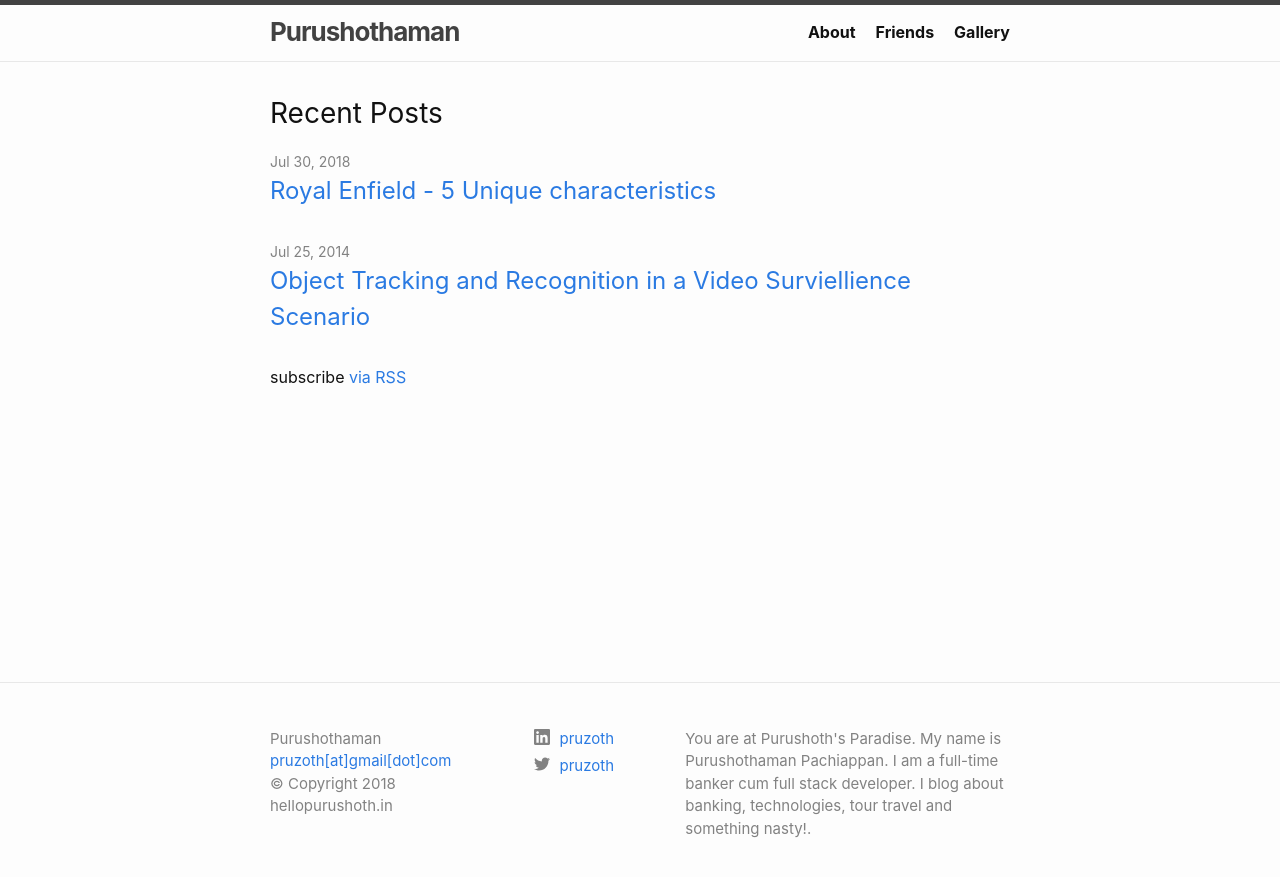
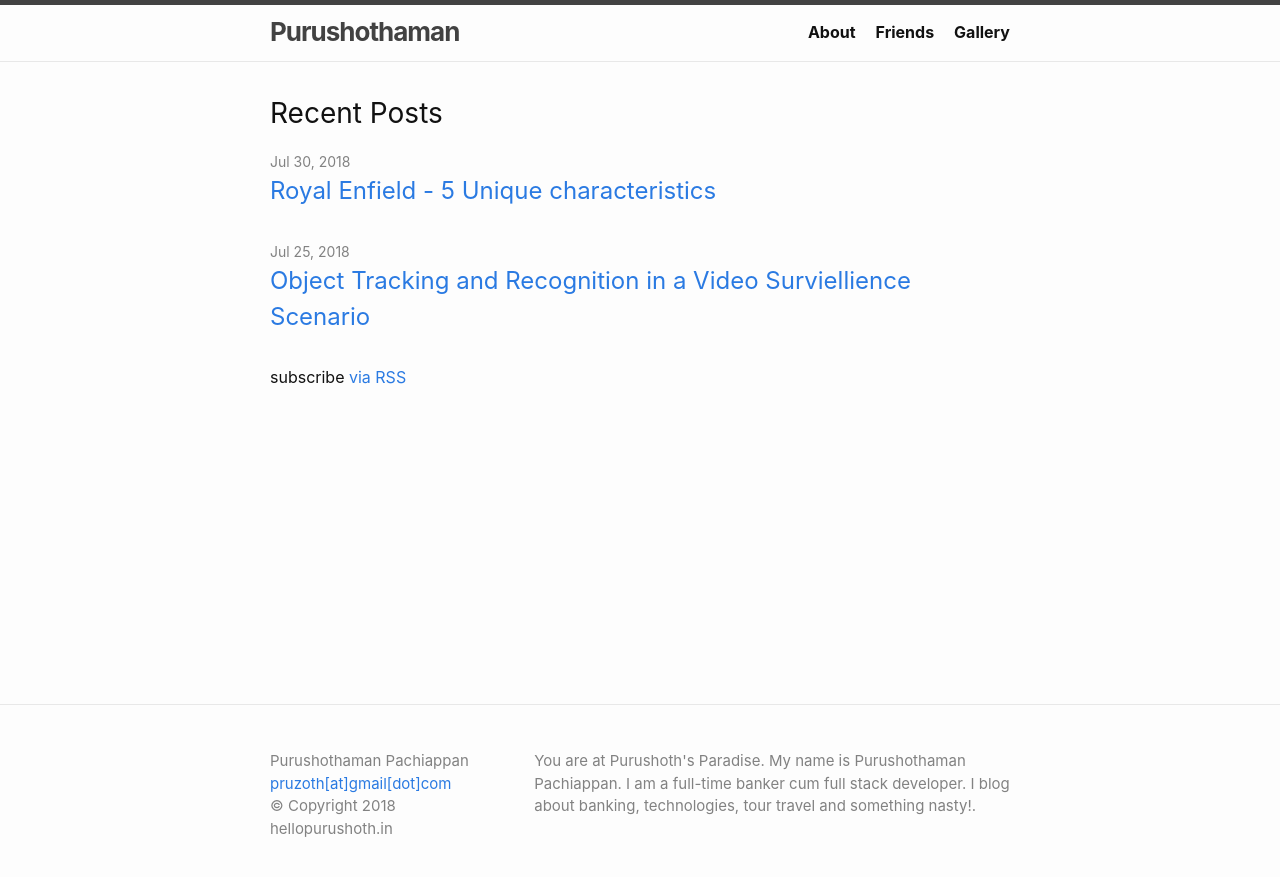
Before and after one commit to purushothblog/purushothblog.github.io, a Jekyll site: the page built from index.md, in a window 1280 px wide. Shown: the top 877 px of the page. Built offline with Jekyll 4.4.1, drawn with Linux system fonts in a browser that asks for light colours.

Commit message:
footer change and post date

```diff
--- a/_config.yml
+++ b/_config.yml
@@ -15,6 +15,7 @@
 # in the templates via {{ site.myvariable }}.
 title: Purushothaman
 email: pruzoth[at]gmail[dot]com
+author: Purushothaman Pachiappan
 description: >- # this means to ignore newlines until "baseurl:"
   You are at Purushoth's Paradise. My name is Purushothaman Pachiappan. I am a full-time banker cum full stack developer. I blog about banking, technologies, tour travel and something nasty!.
 baseurl: "" # the subpath of your site, e.g. /blog
--- a/_includes/footer.html
+++ b/_includes/footer.html
@@ -22,11 +22,9 @@
         </ul>
       </div>
 
-      <div class="footer-col footer-col-2">
-        {%- include social.html -%}
-      </div>
 
-      <div class="footer-col footer-col-3">
+
+      <div class="footer-col footer-col-4"">
         <p>{{- site.description | escape -}}</p>
       </div>
     </div>
--- a/_posts/2014-07-26-my-ai-academic-project.html
+++ b/_posts/2018-07-26-my-ai-academic-project.html
@@ -1,8 +1,8 @@
 ---
 layout: post
 title: Object Tracking and Recognition in a Video Surviellience Scenario
-description: An Artificial Intelligence Project in MATLAB
-date: '2014-07-26T00:25:00.001+05:30'
+description:  Object Tracking and Recognition in MATLAB, Artificial Intelligence, Computer Vision, KNN Classifier
+date: '2018-07-26T00:25:00.001+05:30'
 comments: true
 author: Purushothaman Pachiappan
 tags:
--- a/_sass/minima/_layout.scss
+++ b/_sass/minima/_layout.scss
@@ -148,6 +148,11 @@
 .footer-col-3 {
   width: -webkit-calc(45% - (#{$spacing-unit} / 2));
   width:         calc(45% - (#{$spacing-unit} / 2));
+}
+
+.footer-col-4 {
+  width: -webkit-calc(65% - (#{$spacing-unit} / 2));
+  width:         calc(65% - (#{$spacing-unit} / 2));
 }
 
 @include media-query($on-laptop) {
```
Also changed, not shown: index.md (+1 -1 lines).
